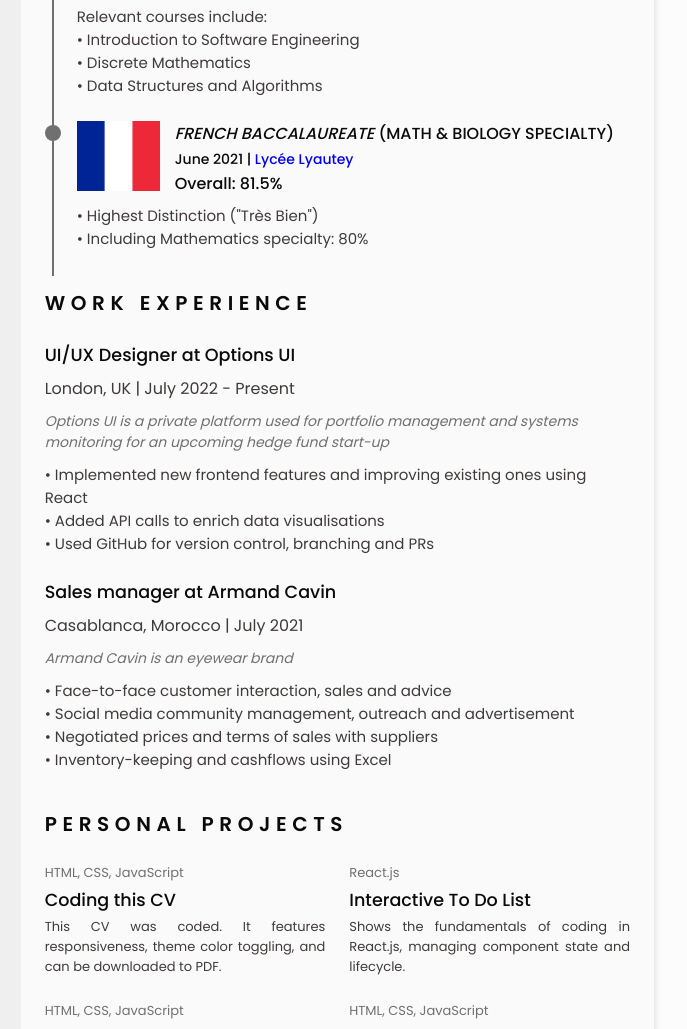
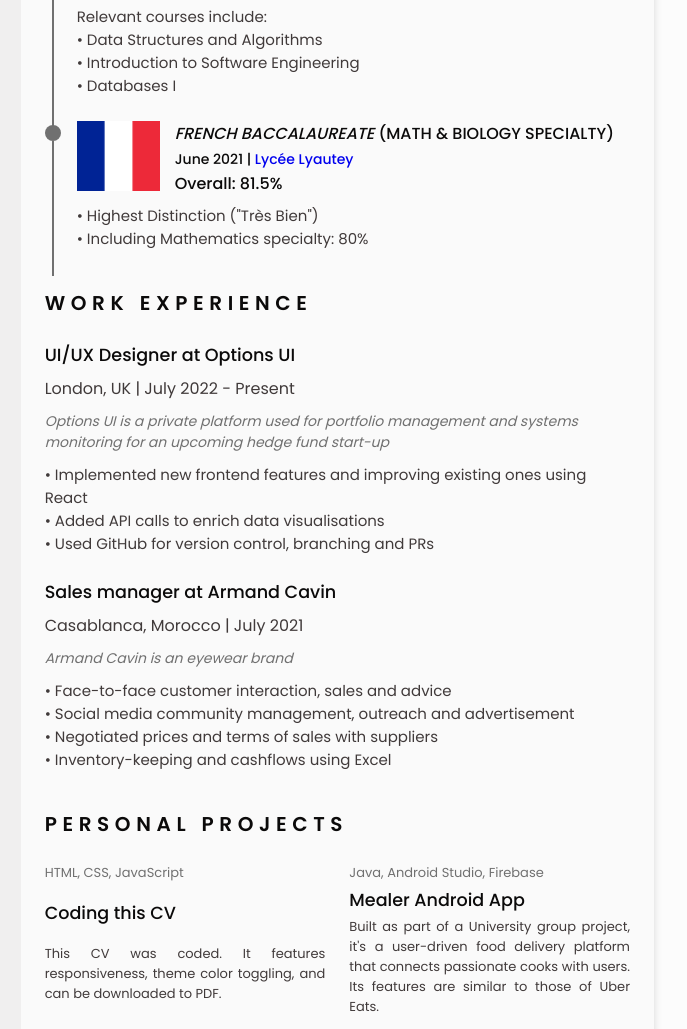
Before and after one commit to linamoussadek/Coding-my-CV, a plain HTML site: page index.html in a window 1280 px wide. Shown: the part 206-1235 px from the top of the page, 461-1148 px from the left. Drawn offline with nearby package versions, Linux system fonts and the light colour scheme.

Commit message:
Update projects (mealer)

```diff
--- a/index.html
+++ b/index.html
@@ -207,11 +207,11 @@
                             <p class="experience_description">
                                 Relevant courses include:
                                 <br/>
+                                • Data Structures and Algorithms
+                                <br/>
                                 • Introduction to Software Engineering
                                 <br/>
-                                • Discrete Mathematics
-                                <br/>
-                                • Data Structures and Algorithms
+                                • Databases I
                                 <br/>
                             </p>
                         </div>
@@ -285,10 +285,11 @@
                         </ul>
                     </div>
                     <div class="references_content bd-grid">
-                        <span class="references_subtitle">React.js</span>
-                        <h3 class="references_title">Interactive To Do List</h3>
+                        <span class="references_subtitle">Java, Android Studio, Firebase</span>
+                        <h3 class="references_title">Mealer Android App</h3>
                         <ul class="references_contact">
-                            <li>Shows the fundamentals of coding in React.js, managing component state and lifecycle.
+                            <li>Built as part of a University group project, it's a user-driven food delivery platform
+                                that connects passionate cooks with users. Its features are similar to those of Uber Eats.
                             </li>
                         </ul>
                     </div>
```
